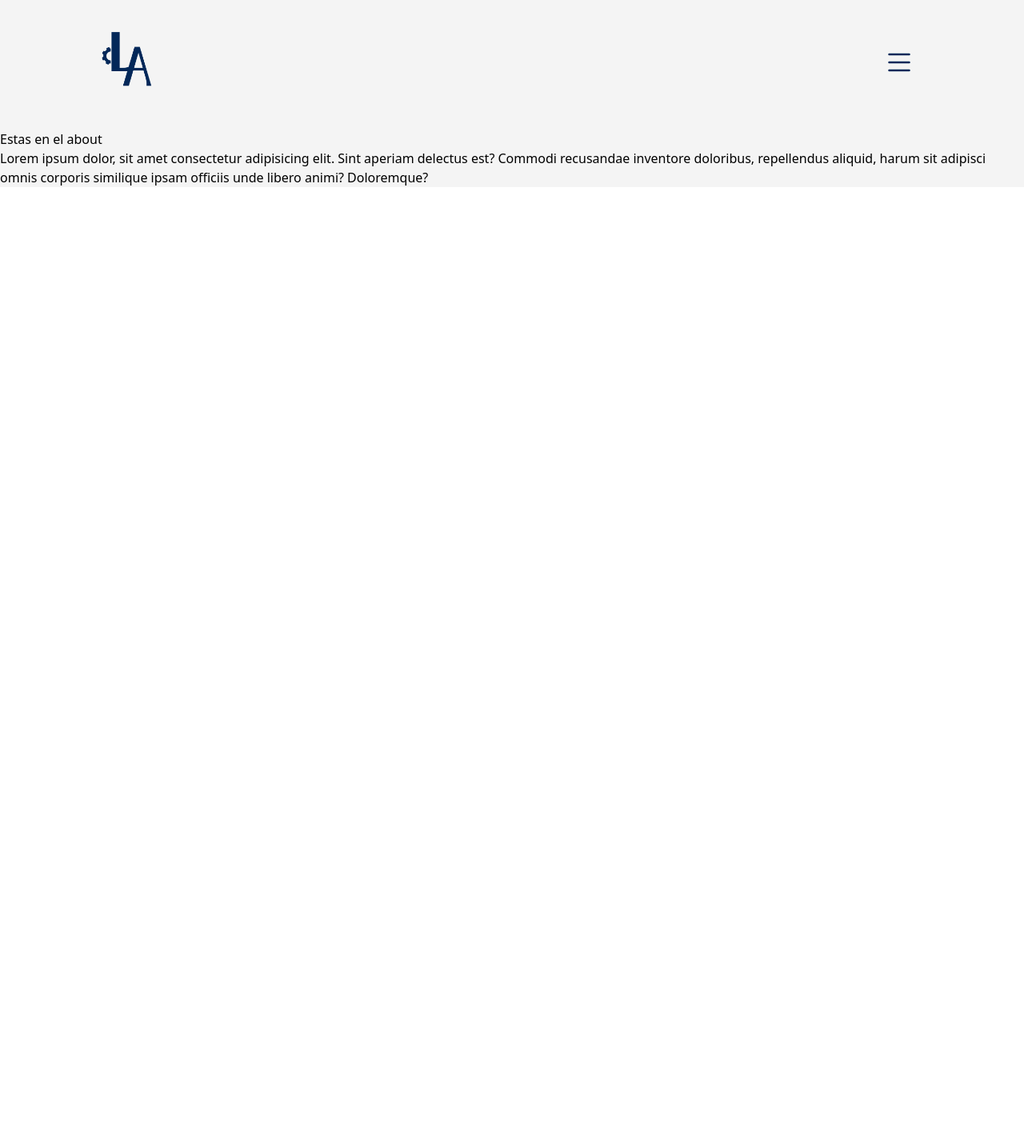
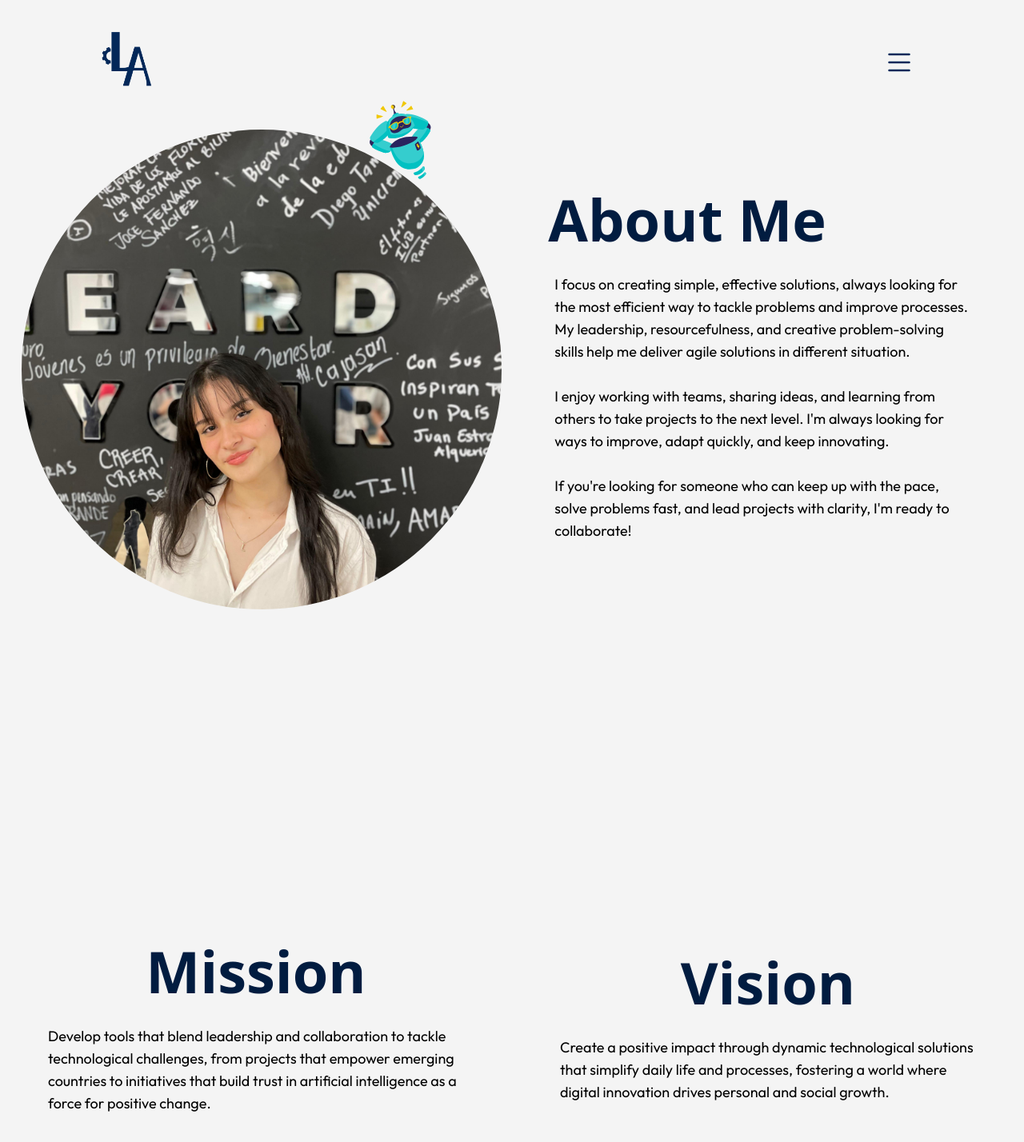
Before and after one commit to LauraAmaya08/portfolio_LauraAmaya, a React (Vite) app: page /about in a window 1280 px wide. Shown: the top 1428 px of the page at 80% size. Before the commit the page ends 800 px from the top, so only its background shows below. Built offline with nearby package versions, Linux system fonts and the light colour scheme.

Commit message:
feat: :sparkles: About view on process

```diff
--- a/src/components/header.jsx
+++ b/src/components/header.jsx
@@ -33,7 +33,7 @@ const Menu = () => {
       <div
         className={`${
           abierto ? "block" : "hidden"
-        } absolute top-0 left-0 bg-azul h-screen w-full flex flex-col items-start p-20`}
+        } absolute top-0 left-0 bg-azul h-screen w-full flex flex-col items-start p-20 z-50`}
       >
       <button onClick={interactuarMenu} className="w-20 mr-20">
       <img src="icons/exit.svg" alt="Icono" className="h-10" />
--- a/src/views/about.jsx
+++ b/src/views/about.jsx
@@ -2,9 +2,40 @@ import React from "react";
 
 export const About = () => {
     return(
-        <div>
-            <h2>Estas en el about</h2>
-            <p>Lorem ipsum dolor, sit amet consectetur adipisicing elit. Sint aperiam delectus est? Commodi recusandae inventore doloribus, repellendus aliquid, harum sit adipisci omnis corporis similique ipsam officiis unde libero animi? Doloremque?</p>
+        <div className="h-[100%] m-0">
+            <div className="flex items-center flex-row-reverse justify-evenly">
+                <div className="flex flex-col w-[600px]">
+                    <h2 className="text-7xl p-8 text-azul font-bold text-left">About Me</h2>
+                    <p className="m-10 mt-0 font-outfit text-lg">I focus on creating simple, effective solutions, always looking for the most efficient way to tackle problems and improve processes. My leadership, resourcefulness, and creative problem-solving skills help me deliver agile solutions in different situation. <br /> <br />
+                    I enjoy working with teams, sharing ideas, and learning from others to take projects to the next level. I'm always looking for ways to improve, adapt quickly, and keep innovating.
+                    <br /> <br />
+                    If you're looking for someone who can keep up with the pace, solve problems fast, and lead projects with clarity, I'm ready to collaborate!
+                    </p>
+                </div>
+                <img src="images/1000007025_dfc68f9555c53e8a2a2beac3ad5486f5-3_7_2024, 9_22_09 p.m..jpg" alt="Me" className="w-[600px] h-[600px] rounded-full object-cover scale-80"/>
+                <img src="icons/rest.svg" alt="Rest" className="w-[130px] h-[110px] absolute top-[15%] left-[34%]"/>
+            </div>
+            <MissionVision/>
         </div>
     )
 }
+
+
+const MissionVision = () => {
+    return (
+        <div className="flex items-center flex-row-reverse justify-around mt-[10%] h-[100vh]">
+            <div className="flex flex-col w-[600px] items-center">
+                <h2 className="text-7xl p-8 text-azul font-bold text-left">Vision</h2>
+                <p className="m-10 mt-0 font-outfit text-lg">
+                Create a positive impact through dynamic technological solutions that simplify daily life and processes, fostering a world where digital innovation drives personal and social growth.
+                </p>
+            </div>
+            <div className="flex flex-col w-[600px] items-center">
+                <h2 className="text-7xl p-8 text-azul font-bold text-left">Mission</h2>
+                <p className="m-10 mt-0 font-outfit text-lg">
+                Develop tools that blend leadership and collaboration to tackle technological challenges, from projects that empower emerging countries to initiatives that build trust in artificial intelligence as a force for positive change.
+                </p>
+            </div>
+        </div>
+    )
+}
```
Also changed, not shown: public/icons/rest.svg (added), public/images/1000007025_dfc68f9555c53e8a2a2beac3ad5486f5-3_7_2024, 9_22_09 p.m..jpg (added).
